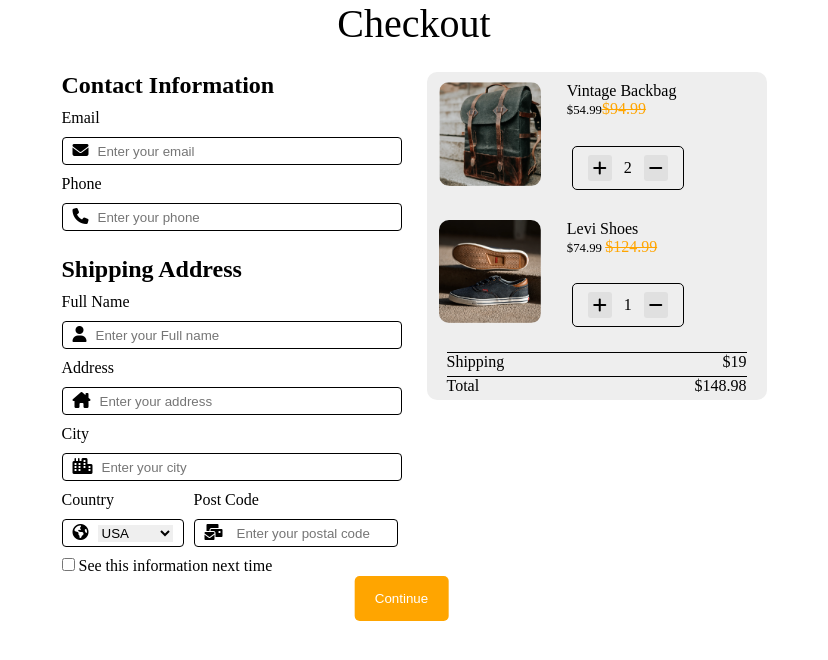
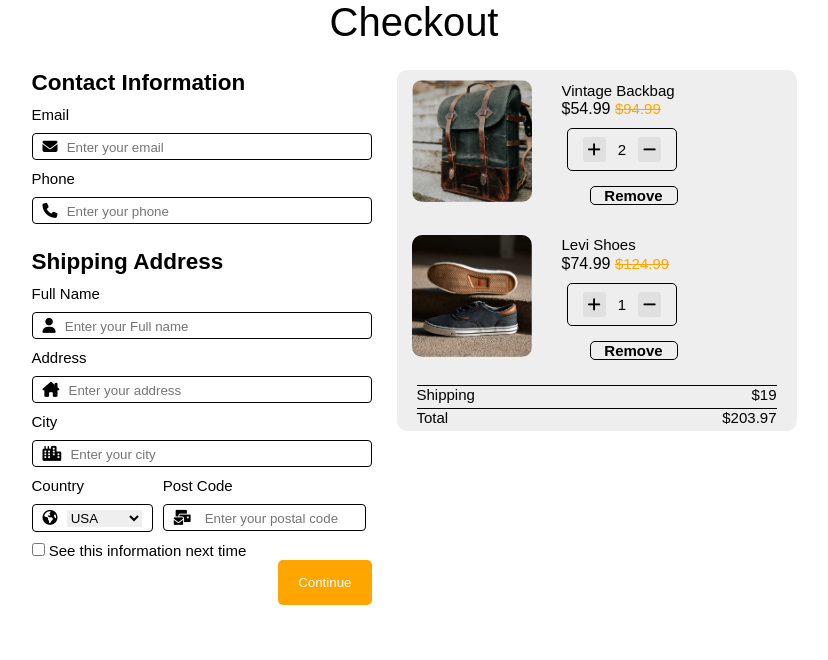
Before and after one commit to bedirhanerguven10/Checkout, a plain HTML site: page index.html in a window 1280 px wide. Both pictures are taken after a click on the icon 825 px from the left and 167 px from the top of the page. Shown: the whole page, without its empty margins (226-1054 px from the left). Drawn offline with Linux system fonts and the light colour scheme.

Commit message:
new updates were added

```diff
--- a/app.js
+++ b/app.js
@@ -12,14 +12,19 @@
 let plus = document.querySelectorAll('.fa-plus');
 let minus = document.querySelectorAll('.fa-minus');
 let payment = document.querySelector('.payment');
+let remove = document.querySelectorAll('.remove')
 
 
 plus.forEach((item) => {
- item.addEventListener('click', add)
+    item.addEventListener('click', add)
 })
 
 minus.forEach((item) => {
     item.addEventListener('click', subtract)
+})
+
+remove.forEach((item) => {
+    item.addEventListener('click', removeitem)
 })
 
 
@@ -31,13 +36,32 @@ function add(item) {
 
    let price = this.parentElement.previousElementSibling.lastElementChild.firstElementChild.innerText;
 
-   payment.innerHTML = '$' + (parseFloat(price.slice(1))).toFixed(2) + (parseFloat(payment.innerHtml.slice(1)))
+   payment.innerHTML = '$' + (parseFloat(payment.innerHTML.slice(1)) + parseFloat(price.slice(1))).toFixed(2)
 }
 
-
+/* SUBTRACT */
 function subtract(item) {
     let amount = this.previousElementSibling;
-    if (amount.innerText > 1){
+
+    if (parseInt(amount.innerText) > 1){
     amount.innerText = parseInt(amount.innerText) -1;
+    let price = this.parentElement.previousElementSibling.lastElementChild.firstElementChild.innerText;
+
+    payment.innerHTML = '$' + ((parseFloat(payment.innerHTML.slice(1))) - (parseFloat(price.slice(1)))).toFixed(2)
 }
 }
+
+/* REMOVE */
+
+function removeitem(rem) {
+    let removePrice = parseFloat(this.previousElementSibling.previousElementSibling.lastElementChild.firstElementChild.innerHTML.slice(1));
+    let removeAmount = parseInt(this.previousElementSibling.firstElementChild.nextElementSibling.innerHTML);
+
+    payment.innerHTML = '$' + (parseFloat(payment.innerHTML.slice(1)) - (removePrice * removeAmount)).toFixed(2)
+
+    this.parentElement.parentElement.style.display = 'none';
+
+    if ((parseFloat(amount.innerHTML).slice(1)) <= 19 ) {
+    this.parentElement.parentElement.parentElement.parentElement.style.display = 'none'
+    }
+}
--- a/index.html
+++ b/index.html
@@ -20,13 +20,14 @@
                     <div class="right">
                         <div class="item">
                             <p>Vintage Backbag</p>
-                            <p><span class="price">$54.99</span><del>$94.99</del></p>
+                            <p><span class="price">$54.99 </span><del>$94.99</del></p>
                         </div>
                         <div class="counter">
                             <i class="fa-solid fa-plus"></i>
                             <p class="amount">1</p>
                             <i class="fa-solid fa-minus"></i>
                         </div>
+                        <div class="remove">Remove</div>
                     </div>
                 </div>
                 <div class="backbag">
@@ -43,10 +44,11 @@
                             <p class="amount">1</p>
                             <i class="fa-solid fa-minus"></i>
                         </div>
+                        <div class="remove">Remove</div>
                     </div>
                 </div>
             </div>
-            <bottom>
+            <bottom class="bottom">
                 <div class="shipping">
                     <p>Shipping</p>
                     <p>$19</p>
--- a/style.css
+++ b/style.css
@@ -2,6 +2,11 @@
     margin: 0;
     padding: 0;
     box-sizing: border-box;
+}
+
+body {
+    font-family: Arial, Helvetica, sans-serif;
+    font-size: 15px;
 }
 header{
     text-align: center;
@@ -14,7 +19,7 @@ main{
     align-items: center;
 }
 .cart{
-    width: 340px;
+    width: 400px;
     background-color: #EEE;
     display: flex;
     flex-direction: column;
@@ -34,7 +39,9 @@ main{
     display: flex;
     justify-content: space-around;
     margin-top: 10px;
+
 }
+
 .top{
     display: flex;
     flex-direction: column;
@@ -51,8 +58,30 @@ main{
 }
 .item p:nth-child(2) span{
     color: black;
-    font-size: 0.8rem;
+    font-size: 1rem;
 }
+.item p {
+    padding-top: .1rem;
+}
+
+.remove {
+    display: inline-block;
+    text-align: center;
+    margin-left: 28px;
+    margin-top: 5px;
+    width: 40%;
+    border-radius: 5px;
+    border: 1px solid black;
+    font-weight: bolder;
+    cursor: pointer;
+
+}
+
+.remove:hover {
+    background-color: rgba(0, 0, 0, .1);
+    transition: .5s ease;
+}
+
 .counter{
     display: flex;
     gap: 12px;
@@ -80,6 +109,7 @@ form{
     width: 340px;
     margin-top: 25px;
 }
+
 label{
     margin: 10px 0;
     display: inline-block;
@@ -89,6 +119,7 @@ label{
     padding: 4px 10px;
     border-radius: 4px;
 }
+
 .shipping-address{
     margin-top: 25px;
 }
@@ -97,9 +128,11 @@ label{
     border: none;
     outline: none;
 }
+
 .country{
     width: max-content;
 }
+
 button{
     border: none;
     padding: 15px 20px;
@@ -107,30 +140,37 @@ button{
     color: white;
     border-radius: 5px;
 }
+
 .submit{
     text-align: center;
     position: relative;
 }
+
+
 @media (min-width: 750px){
     main{
         flex-direction: row-reverse;
         align-items: flex-start;
         gap: 25px;
     }
+
     button{
         position: absolute;
         top: 0;
         right: 0;
-        transform: translate(50%, -20%);
+        transform: translateY(-20%);
     }
+
     .double{
         display: flex;
         gap: 10px;
     }
+
     .double input:nth-child(2){
         width: 155px;
         padding-left: 5px;
     }
+
     .input input, select{
         margin-left: 5px;
     }
```
